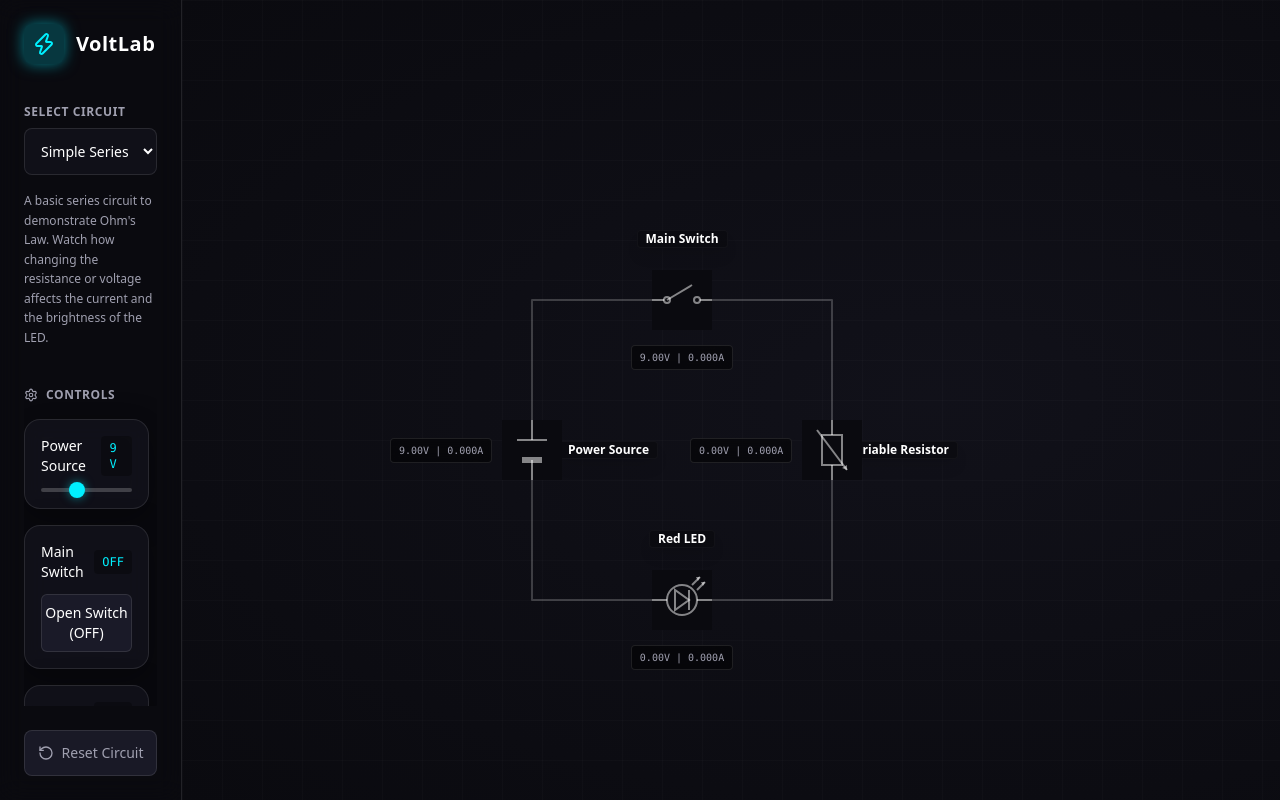
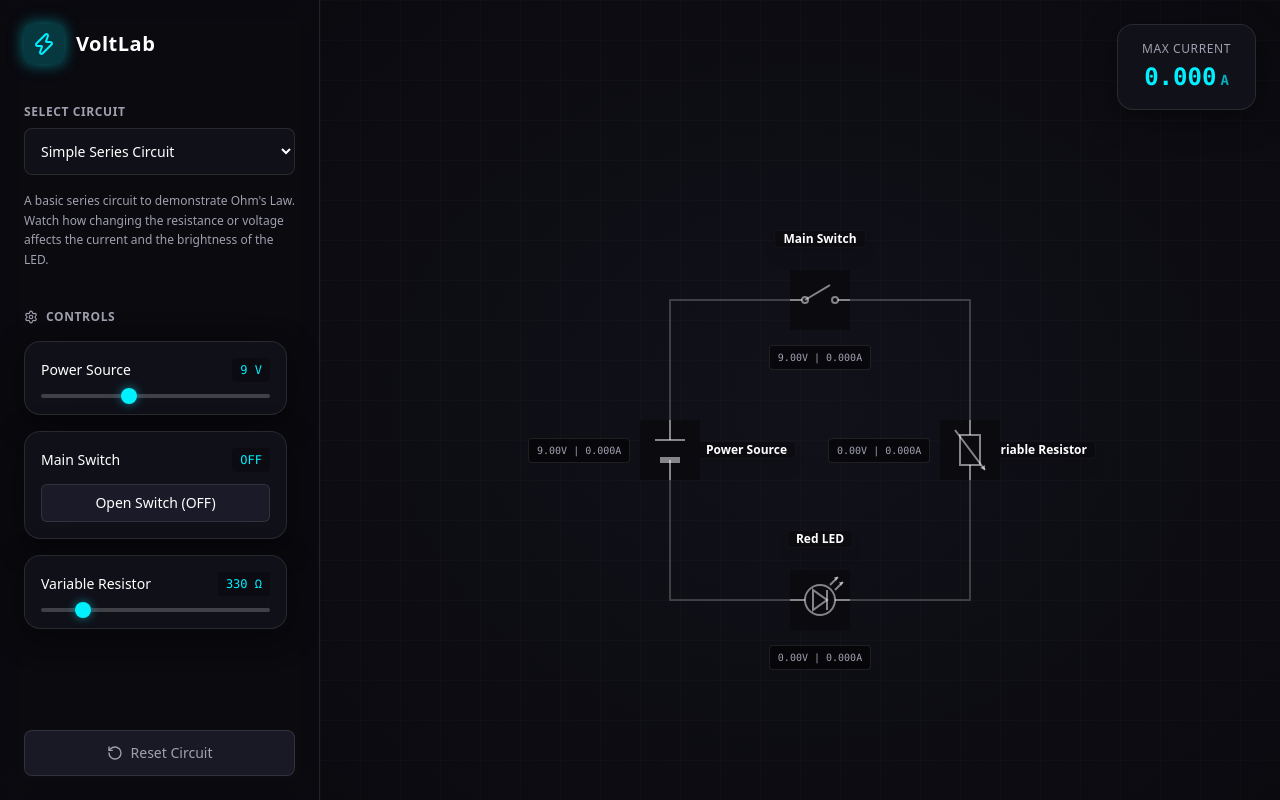
Before and after one commit to tobyStone/physics-circuit-simulator, a Next.js app: page / in a window 1280 px wide. Built offline with nearby package versions, Linux system fonts and the light colour scheme.

Commit message:
Fix: correct scrollbar placement using min-w-0 flexbox hack

```diff
--- a/src/components/Simulator.tsx
+++ b/src/components/Simulator.tsx
@@ -62,7 +62,7 @@ export default function Simulator() {
           </p>
         </div>
 
-        <div className="flex-grow flex flex-col gap-4 overflow-y-auto pr-2 mt-4">
+        <div className="flex-grow flex flex-col gap-4 pr-2 mt-4">
           <label className="text-xs font-semibold text-text-muted uppercase tracking-wider flex items-center gap-2">
             <Settings size={14} /> Controls
           </label>
@@ -119,7 +119,7 @@ export default function Simulator() {
       </div>
 
       {/* Main Canvas Area */}
-      <div className="flex-1 relative flex flex-col bg-[radial-gradient(ellipse_at_center,_var(--color-surface)_0%,_var(--color-background)_100%)]">
+      <div className="flex-1 min-w-0 min-h-0 relative flex flex-col bg-[radial-gradient(ellipse_at_center,_var(--color-surface)_0%,_var(--color-background)_100%)]">
 
         {/* Readings Overlay (Fixed) */}
         <div className="absolute top-6 right-6 flex gap-4 z-20 pointer-events-none">
```
